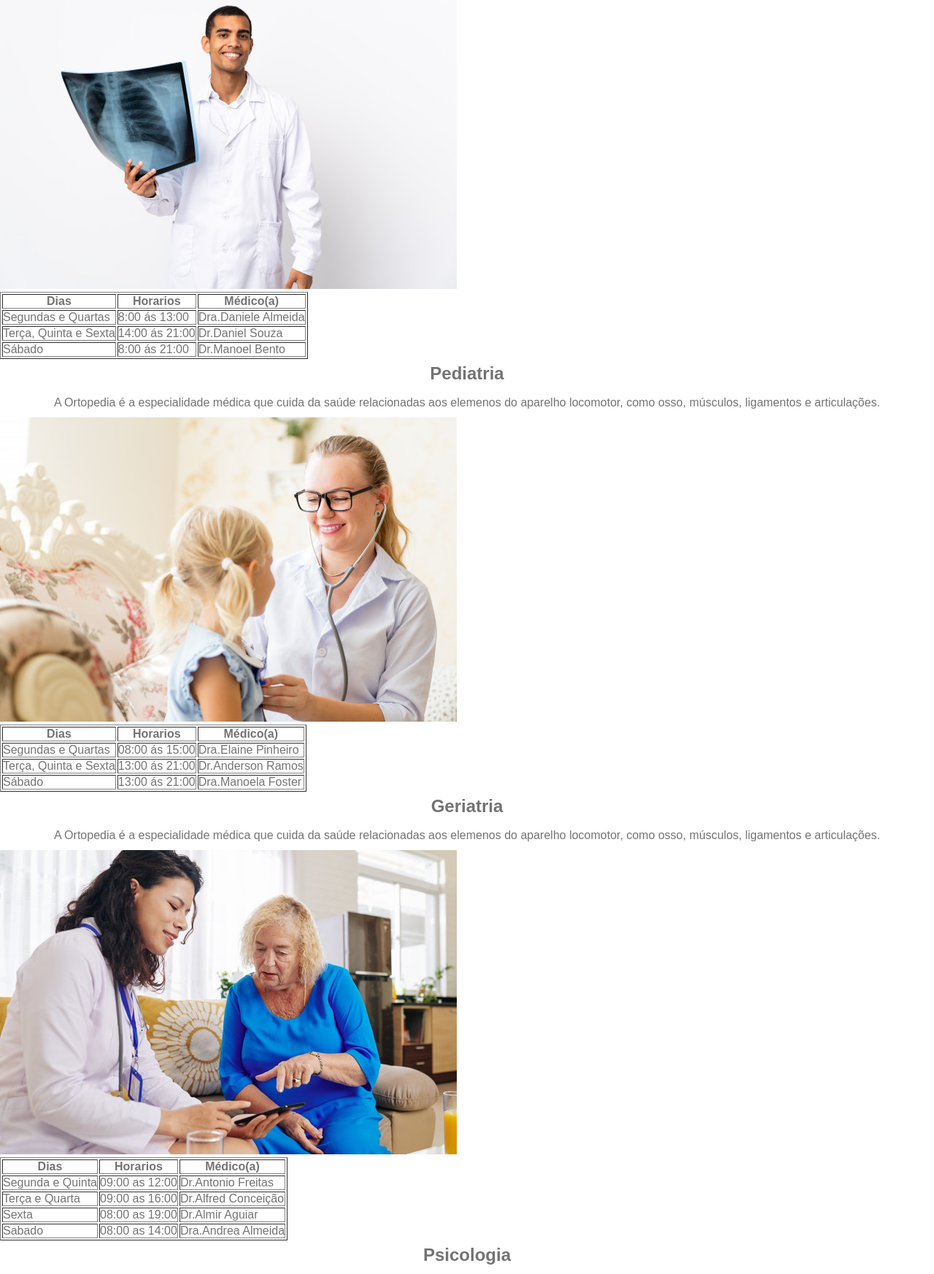
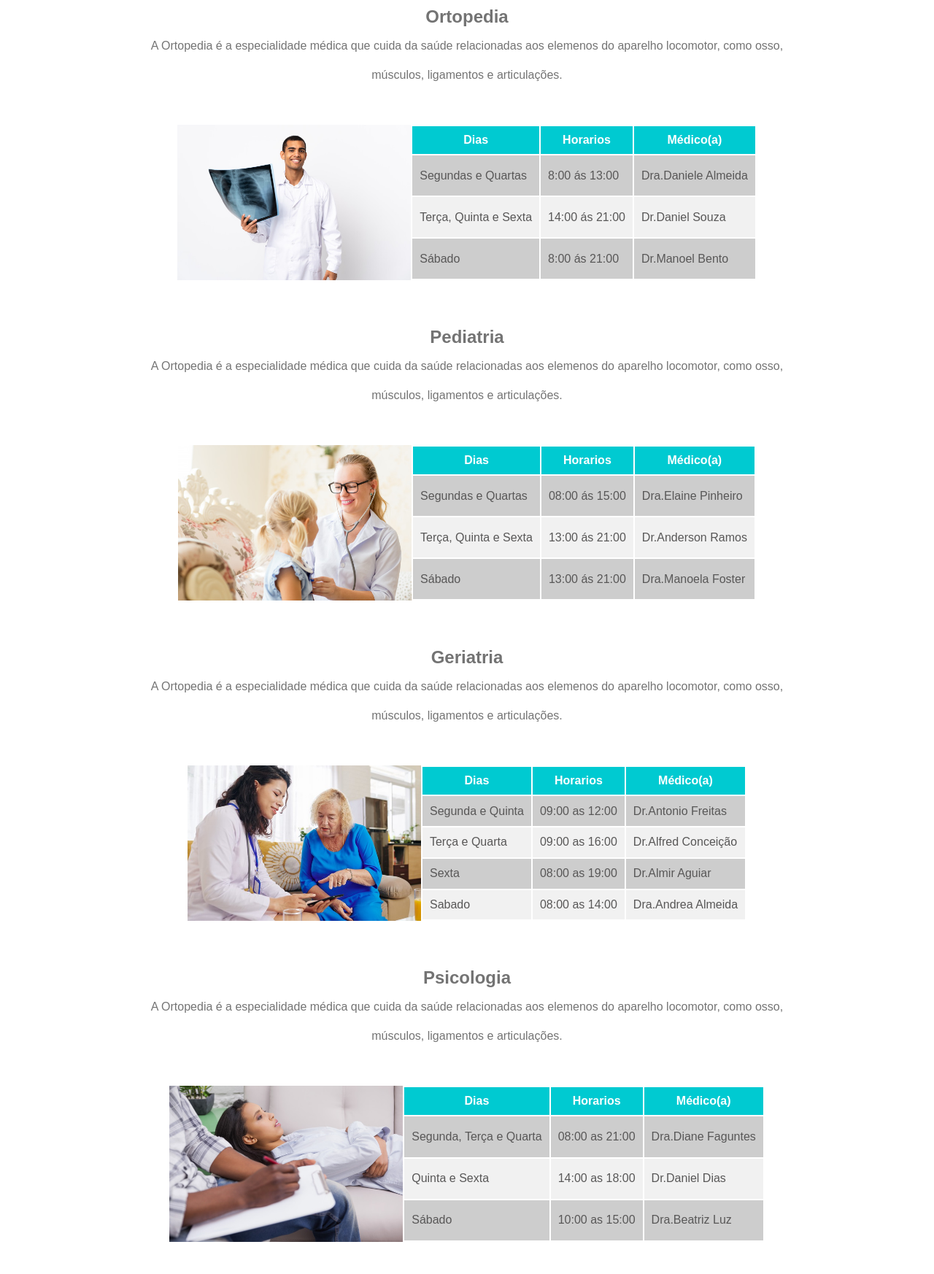
Before and after one commit to Vinicius147/ClinicaMedicaLife, a plain HTML site: page especialidades.html in a window 1280 px wide. Shown: the part 274-2020 px from the top of the page at 73% size. Drawn offline with Linux system fonts and the light colour scheme.

Commit message:
responsivo e especialidades concluidos

```diff
--- a/especialidades.html
+++ b/especialidades.html
@@ -22,9 +22,9 @@
         </div>
 
         <nav class="topo-links">
-          <a href="#sobre">Sobre</a>
+          <a href="#secao-sobre">Sobre</a>
           <a href="#">Especialidades</a>
-          <a href="#contato">Contato</a>
+          <a href="#secao-footer">Contato</a>
         </nav>
       </div>
     </header>
@@ -32,11 +32,11 @@
       <div class="navegacao-especialidades">
         <div>
           <nav>
-            <a href="">Ortopedia</a>
-            <a href="">Pediatria</a>
-            <a href="">Geriatria</a>
-            <a href="">Psicologia</a>
-            <a href="">Fisioterapia</a>
+            <a href="#ortopedia">Ortopedia</a>
+            <a href="#pediatria">Pediatria</a>
+            <a href="#geriatria">Geriatria</a>
+            <a href="#psicologia">Psicologia</a>
+            <a href="#fisioterapia">Fisioterapia</a>
           </nav>
         </div>
 
@@ -44,22 +44,22 @@
           <h1>Conheça as nossas especialidades</h1>
         </div>
       </div>
-      <div id="ortopedia">
-        <div class = "texto-center">
+      <div id="ortopedia" class="limita-largura">
+        <div class = "texto-center  sub-especialidades">
           <h2>Ortopedia</h2>
           <p>A Ortopedia é a especialidade médica que cuida da saúde relacionadas aos elemenos do aparelho locomotor, como osso, músculos, ligamentos e articulações.</p>
         </div>
+        <div class="limita-largura">
           <div class="container-especialidades">
-          <img src="assets/ortopedia.png" alt="">
-          <table border="">
+            <img src="assets/ortopedia.png" alt="" class="img-especialidades">
+            <table>
               <thead>
-              <tr>
+                <tr class="cabecalho-tabela">
                   <th>Dias</th>
                   <th>Horarios</th>
                   <th>Médico(a)</th>
                 </tr>
               </thead>
-
                 <tr>
                   <td>Segundas e Quartas</td>
                   <td>8:00 ás 13:00</td>
@@ -76,21 +76,21 @@
                   <td>Dr.Manoel Bento</td>
                 </tr>
 
-
             </table>
           </div>
         </div>
-      <div id="pediatria">
-        <div class = "texto-center">
+      </div>
+      <div id="pediatria" class="limita-largura">
+        <div class = "texto-center sub-especialidades">
           <h2>Pediatria</h2>
           <p>A Ortopedia é a especialidade médica que cuida da saúde relacionadas aos elemenos do aparelho locomotor, como osso, músculos, ligamentos e articulações.</p>
         </div>
-        <div>
-          <img src="assets/pediatra.png" alt="">
-          <table border="">
+        <div class="container-especialidades">
+          <img src="assets/pediatra.png" alt="" class="img-especialidades">
+          <table>
             <thead>
-              <tr>
-                <th>Dias</th>
+              <tr class="cabecalho-tabela">
+                <th >Dias</th>
                 <th>Horarios</th>
                 <th>Médico(a)</th>
               </tr>
@@ -115,16 +115,16 @@
           </table>
         </div>
       </div>
-      <div id="geriatria">
-        <div class = "texto-center">
+      <div id="geriatria" class="limita-largura">
+        <div class = "texto-center sub-especialidades">
           <h2>Geriatria</h2>
           <p>A Ortopedia é a especialidade médica que cuida da saúde relacionadas aos elemenos do aparelho locomotor, como osso, músculos, ligamentos e articulações.</p>
         </div>
-        <div>
-          <img src="assets/geriatra.png" alt="">
-          <table border="">
+        <div class="container-especialidades">
+          <img src="assets/geriatra.png" alt="" class="img-especialidades">
+          <table>
             <thead>
-              <tr>
+              <tr class="cabecalho-tabela">
                 <th>Dias</th>
                 <th>Horarios</th>
                 <th>Médico(a)</th>
@@ -155,16 +155,16 @@
           </table>
         </div>
       </div>
-      <div id="psicologia">
-        <div class = "texto-center">
+      <div id="psicologia" class="limita-largura">
+        <div class = "texto-center sub-especialidades">
           <h2>Psicologia</h2>
           <p>A Ortopedia é a especialidade médica que cuida da saúde relacionadas aos elemenos do aparelho locomotor, como osso, músculos, ligamentos e articulações.</p>
         </div>
-        <div>
-          <img src="assets/psicologo.png" alt="">
-          <table border="">
+        <div class="container-especialidades">
+          <img src="assets/psicologo.png" alt="" class="img-especialidades">
+          <table>
             <thead>
-              <tr>
+              <tr class="cabecalho-tabela">
                 <th>Dias</th>
                 <th>Horarios</th>
                 <th>Médico(a)</th>
@@ -190,16 +190,16 @@
           </table>
         </div>
       </div>
-      <div id="fisioterapia">
-        <div class = "texto-center">
+      <div id="fisioterapia" class="limita-largura">
+        <div class = "texto-center sub-especialidades">
           <h2>Fisioterapia</h2>
           <p>A Ortopedia é a especialidade médica que cuida da saúde relacionadas aos elemenos do aparelho locomotor, como osso, músculos, ligamentos e articulações.</p>
         </div>
-        <div>
-          <img src="assets/fisioterapia.png" alt="">
-          <table border="">
+        <div class="container-especialidades">
+          <img src="assets/fisioterapia.png" alt="" class="img-especialidades">
+          <table>
             <thead>
-              <tr>
+              <tr class="cabecalho-tabela">
                 <th>Dias</th>
                 <th>Horarios</th>
                 <th>Médico(a)</th>
@@ -237,7 +237,7 @@
       </div>
     </main>
     <footer id="secao-footer">
-      <div class="texto-center limita-largura">
+      <div class="texto-center sub-especialidades limita-largura">
         <img
           src="assets/logo.png"
           alt="Clínica Médica"
--- a/style.css
+++ b/style.css
@@ -4,6 +4,8 @@
   margin: 0;
   padding: 0;
   box-sizing: border-box;
+  scroll-behavior: smooth;
+
 }
 
 main {
@@ -244,5 +246,50 @@ body {
   padding: 40px 20px 0;
 }
 .navegacao-especialidades h1{
-  padding-top: 1.5rem;
+  padding: 2.5rem 0;
 }
+
+.img-especialidades{
+  width: 20rem;
+}
+
+.container-especialidades{
+  display: flex;
+  justify-content: center;
+  padding-bottom: 10px;
+}
+
+.sub-especialidades{
+  padding: 3rem 3rem ;
+}
+
+table thead tr{
+  background-color: #00cad1;
+  color: #fff;
+}
+
+tr{
+  background-color: #f1f1f1;
+  color: #585757;
+  font-weight: 500;
+}
+
+ tbody tr:nth-of-type(2n+1) {
+  background-color: #cdcdcd;
+  border: 1px solid #f1f1f1;
+}
+
+tr, td, th{
+
+  padding: 10px;
+}
+
+@media (max-width: 768px) {
+  .img-especialidades {
+    display: none;
+  }
+
+  .navegacao-especialidades h1{
+    font-size: 20px;
+  }
+}
```
Also changed, not shown: index.html (+2 -2 lines). Lines whose indentation alone changed are shown as unchanged.
